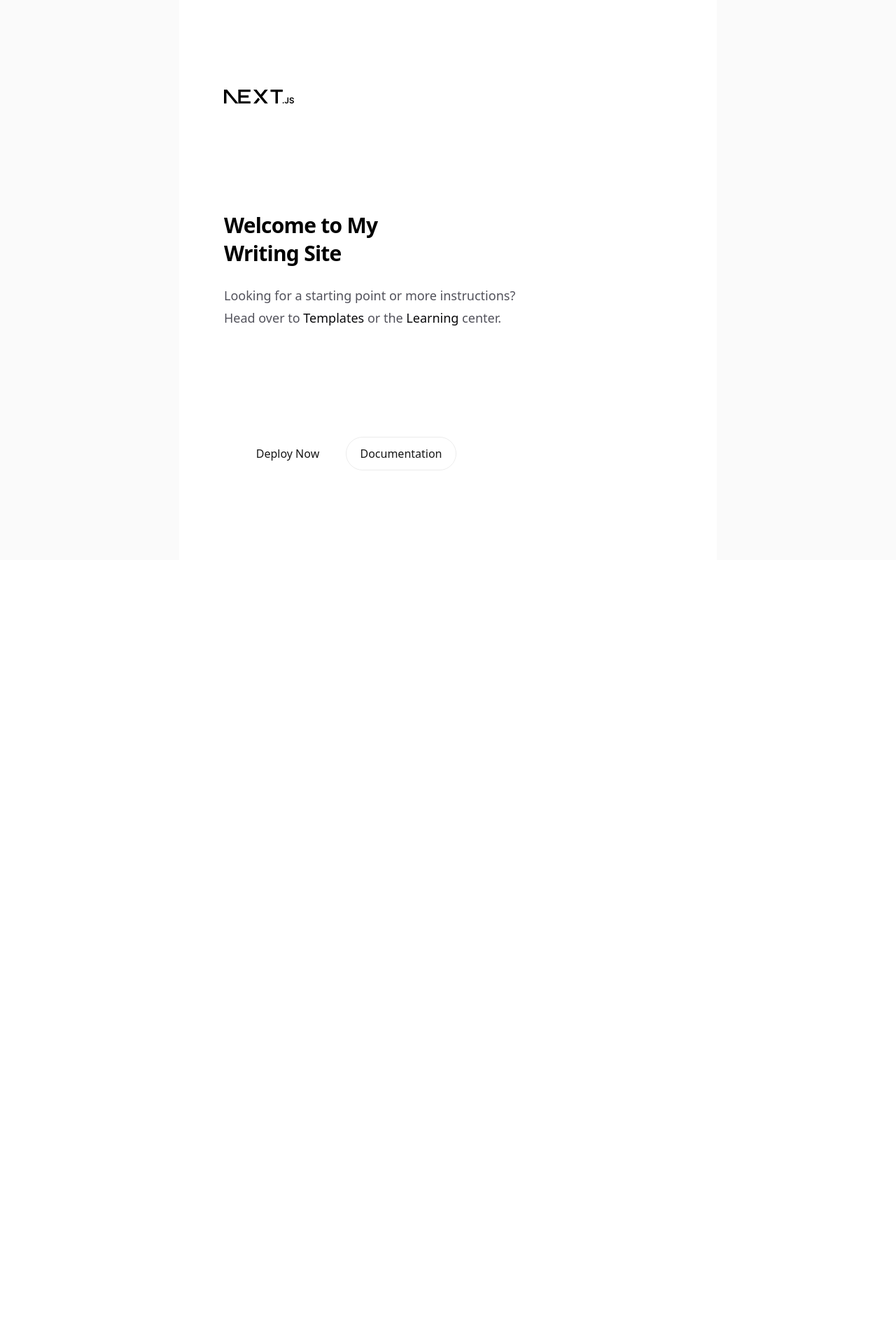
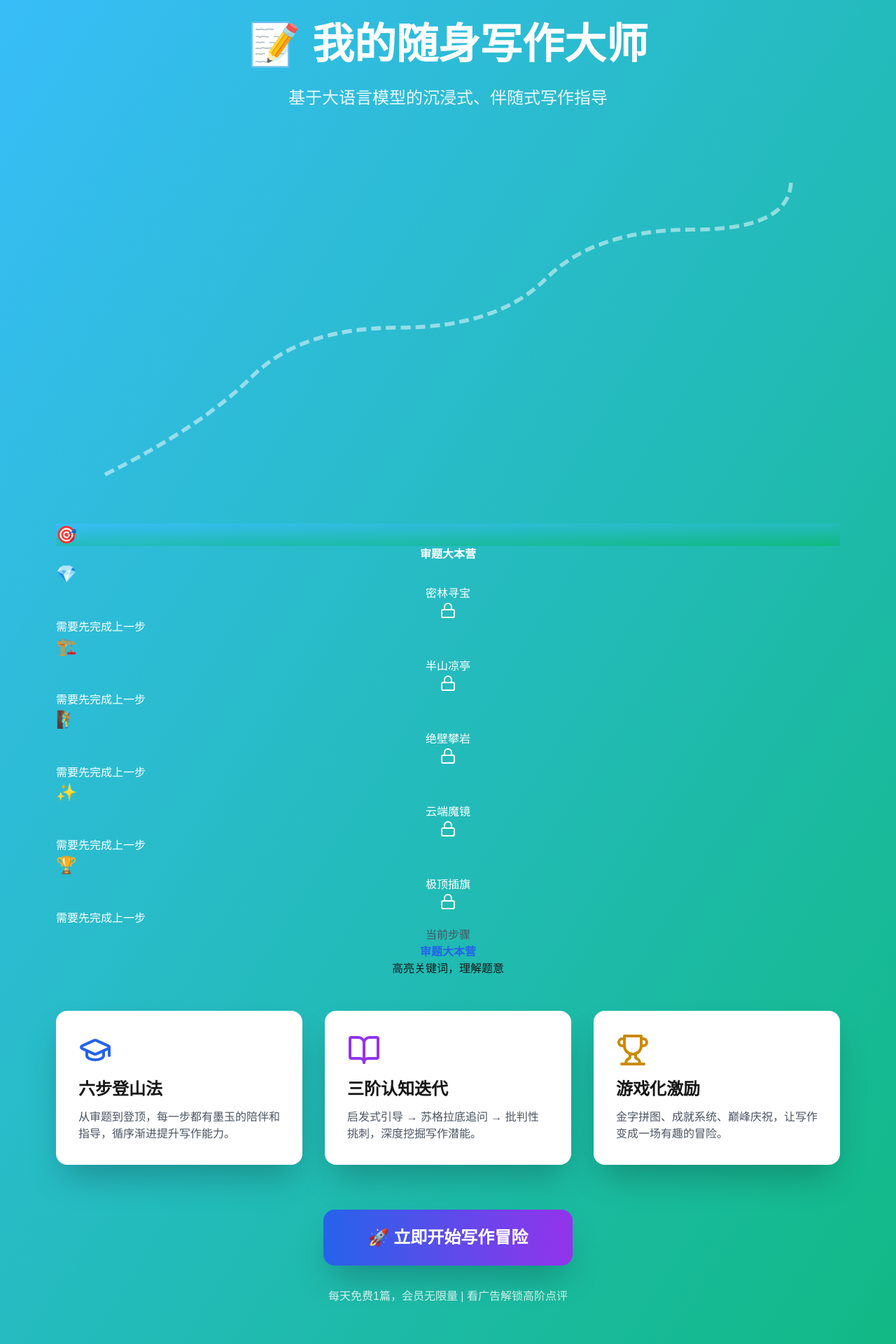
Before and after one commit to dboyoboy666/my-writing-master, a Next.js app: page / in a window 1280 px wide. Shown: the top 1920 px of the page at 70% size. Before the commit the page ends 800 px from the top, so only its background shows below. Built offline with nearby package versions, Linux system fonts and the light colour scheme.

Commit message:
frontpage redirect+API Fixed
首页重定向到正确页面；API设计的代码全部修正为百炼的

```diff
--- a/app/page.tsx
+++ b/app/page.tsx
@@ -1,65 +1,101 @@
-import Image from "next/image";
+'use client';
+
+import { useRouter } from 'next/navigation';
+import { motion } from 'framer-motion';
+import { MountainMap } from '@/components/MountainMap';
+import { Trophy, GraduationCap, BookOpen } from 'lucide-react';
 
 export default function Home() {
+  const router = useRouter();
+
   return (
-    <div className="flex min-h-screen items-center justify-center bg-zinc-50 font-sans dark:bg-black">
-      <main className="flex min-h-screen w-full max-w-3xl flex-col items-center justify-between py-32 px-16 bg-white dark:bg-black sm:items-start">
-        <Image
-          className="dark:invert"
-          src="/next.svg"
-          alt="Next.js logo"
-          width={100}
-          height={20}
-          priority
-        />
-        <div className="flex flex-col items-center gap-6 text-center sm:items-start sm:text-left">
-          <h1 className="max-w-xs text-3xl font-semibold leading-10 tracking-tight text-black dark:text-zinc-50">
-            Welcome to My Writing Site
+    <div className="min-h-screen bg-gradient-to-br from-sky-400 to-emerald-500">
+      {/* 顶部标题 */}
+      <div className="container mx-auto px-4 pt-12">
+        <motion.div
+          initial={{ opacity: 0, y: -50 }}
+          animate={{ opacity: 1, y: 0 }}
+          className="text-center"
+        >
+          <h1 className="text-6xl font-bold text-white mb-4 animate-bounce">
+            📝 我的随身写作大师
           </h1>
-          <p className="max-w-md text-lg leading-8 text-zinc-600 dark:text-zinc-400">
-            Looking for a starting point or more instructions? Head over to{" "}
-            <a
-              href="https://vercel.com/templates?framework=next.js&utm_source=create-next-app&utm_medium=appdir-template-tw&utm_campaign=create-next-app"
-              className="font-medium text-zinc-950 dark:text-zinc-50"
-            >
-              Templates
-            </a>{" "}
-            or the{" "}
-            <a
-              href="https://nextjs.org/learn?utm_source=create-next-app&utm_medium=appdir-template-tw&utm_campaign=create-next-app"
-              className="font-medium text-zinc-950 dark:text-zinc-50"
-            >
-              Learning
-            </a>{" "}
-            center.
+          <p className="text-2xl text-white/90 mb-8">
+            基于大语言模型的沉浸式、伴随式写作指导
           </p>
-        </div>
-        <div className="flex flex-col gap-4 text-base font-medium sm:flex-row">
-          <a
-            className="flex h-12 w-full items-center justify-center gap-2 rounded-full bg-foreground px-5 text-background transition-colors hover:bg-[#383838] dark:hover:bg-[#ccc] md:w-[158px]"
-            href="https://vercel.com/new?utm_source=create-next-app&utm_medium=appdir-template-tw&utm_campaign=create-next-app"
-            target="_blank"
-            rel="noopener noreferrer"
-          >
-            <Image
-              className="dark:invert"
-              src="/vercel.svg"
-              alt="Vercel logomark"
-              width={16}
-              height={16}
-            />
-            Deploy Now
-          </a>
-          <a
-            className="flex h-12 w-full items-center justify-center rounded-full border border-solid border-black/[.08] px-5 transition-colors hover:border-transparent hover:bg-black/[.04] dark:border-white/[.145] dark:hover:bg-[#1a1a1a] md:w-[158px]"
-            href="https://nextjs.org/docs?utm_source=create-next-app&utm_medium=appdir-template-tw&utm_campaign=create-next-app"
-            target="_blank"
-            rel="noopener noreferrer"
-          >
-            Documentation
-          </a>
-        </div>
-      </main>
+        </motion.div>
+      </div>
+
+      {/* 登山地图 */}
+      <div className="container mx-auto px-4 max-w-6xl">
+        <MountainMap />
+      </div>
+
+      {/* 核心功能卡片 */}
+      <div className="container mx-auto px-4 max-w-6xl grid md:grid-cols-3 gap-8 mt-12">
+        {/* 卡片1：教学理念 */}
+        <motion.div
+          initial={{ opacity: 0, y: 50 }}
+          animate={{ opacity: 1, y: 0 }}
+          transition={{ delay: 0.2 }}
+          className="bg-white rounded-2xl shadow-2xl p-8 hover:shadow-3xl transition-shadow"
+        >
+          <GraduationCap className="w-12 h-12 text-blue-600 mb-4" />
+          <h3 className="text-2xl font-bold mb-3">六步登山法</h3>
+          <p className="text-gray-600">
+            从审题到登顶，每一步都有墨玉的陪伴和指导，循序渐进提升写作能力。
+          </p>
+        </motion.div>
+
+        {/* 卡片2：三阶认知 */}
+        <motion.div
+          initial={{ opacity: 0, y: 50 }}
+          animate={{ opacity: 1, y: 0 }}
+          transition={{ delay: 0.4 }}
+          className="bg-white rounded-2xl shadow-2xl p-8 hover:shadow-3xl transition-shadow"
+        >
+          <BookOpen className="w-12 h-12 text-purple-600 mb-4" />
+          <h3 className="text-2xl font-bold mb-3">三阶认知迭代</h3>
+          <p className="text-gray-600">
+            启发式引导 → 苏格拉底追问 → 批判性挑刺，深度挖掘写作潜能。
+          </p>
+        </motion.div>
+
+        {/* 卡片3：游戏化 */}
+        <motion.div
+          initial={{ opacity: 0, y: 50 }}
+          animate={{ opacity: 1, y: 0 }}
+          transition={{ delay: 0.6 }}
+          className="bg-white rounded-2xl shadow-2xl p-8 hover:shadow-3xl transition-shadow"
+        >
+          <Trophy className="w-12 h-12 text-yellow-600 mb-4" />
+          <h3 className="text-2xl font-bold mb-3">游戏化激励</h3>
+          <p className="text-gray-600">
+            金字拼图、成就系统、巅峰庆祝，让写作变成一场有趣的冒险。
+          </p>
+        </motion.div>
+      </div>
+
+      {/* 开始写作按钮 */}
+      <div className="container mx-auto px-4 mt-16 text-center">
+        <motion.button
+          className="bg-gradient-to-r from-blue-600 to-purple-600 text-white px-16 py-6 rounded-2xl font-bold text-2xl shadow-2xl hover:shadow-3xl transition-all"
+          whileHover={{ scale: 1.05 }}
+          whileTap={{ scale: 0.95 }}
+          onClick={() => router.push('/step1')}
+        >
+          🚀 立即开始写作冒险
+        </motion.button>
+
+        <p className="text-white/80 mt-8">
+          每天免费1篇，会员无限量 | 看广告解锁高阶点评
+        </p>
+      </div>
+
+      {/* 底部信息 */}
+      <footer className="mt-24 py-8 text-center text-white/60">
+        <p>© 2026 我的随身写作大师 | 让每个孩子都能享受写作的乐趣</p>
+      </footer>
     </div>
   );
 }
--- a/src/app/step1/page.tsx
+++ b/src/app/step1/page.tsx
@@ -32,7 +32,7 @@ export default function Step1BaseCamp() {
 
     try {
       // 使用启发式引导分析题目
-      const engine = new CognitiveEngine(AI_API_KEY);
+      const engine = new CognitiveEngine();
       const response = await engine.spark(topic, []);
 
       setAiResponse(response);
--- a/src/app/step2/page.tsx
+++ b/src/app/step2/page.tsx
@@ -26,7 +26,7 @@ export default function Step2InspirationMine() {
     // 触发苏格拉底式追问
     setIsLoading(true);
     try {
-      const engine = new CognitiveEngine(AI_API_KEY);
+      const engine = new CognitiveEngine();
       const q = await engine.dig(currentMaterial);
       setQuestions(q);
     } catch (error) {
--- a/src/app/step4/page.tsx
+++ b/src/app/step4/page.tsx
@@ -48,7 +48,7 @@ export default function Step4CompanionClimb() {
     if (!draft.trim()) return;
 
     try {
-      const engine = new CognitiveEngine(process.env.NEXT_PUBLIC_CLAUDE_API_KEY!);
+      const engine = new CognitiveEngine();
       const response = await engine.refine(draft);
       setAiResponse(response);
     } catch (error) {
--- a/src/app/step5/page.tsx
+++ b/src/app/step5/page.tsx
@@ -16,7 +16,7 @@ export default function Step5PolishingMirror() {
   const handleAutoPolish = async () => {
     setShowComparison(true);
     try {
-      const engine = new CognitiveEngine(process.env.NEXT_PUBLIC_CLAUDE_API_KEY!);
+      const engine = new CognitiveEngine();
       const response = await engine.refine(draft);
       setPolishedLocal(response);
     } catch (error) {
```
Also changed, not shown: src/app/api/ai/route.ts (added, +63 -0 lines), src/lib/cognitive-engine.ts (+5 -27 lines).
